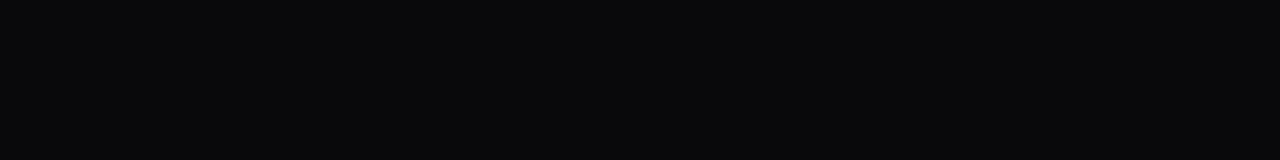
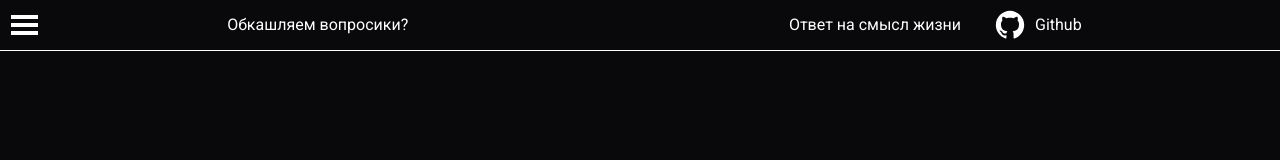
Before and after one commit to VolffS/test-task, a React (Vite) app: page /test-task/test-task in a window 1280 px wide. Before the commit this address had no page. Shown: the top 160 px of the page. Built offline with nearby package versions, Linux system fonts and the light colour scheme; no server answers.

Commit message:
fix v1.4

```diff
--- a/src/components/header/header.tsx
+++ b/src/components/header/header.tsx
@@ -1,6 +1,7 @@
 import './header.scss'
 import {BurgerMenu} from "@/components/burger-menu/burger-menu.tsx";
 import {Link, Outlet} from "react-router-dom";
+import githubSvg from '@/assets/img/github.svg'
 
 
 export default function Header() {
@@ -16,7 +17,7 @@
                                 <p className="navigation__link__description">Ответ на смысл жизни</p>
                             </a>
                             <a href="https://github.com/VolffS" className="navigation__link">
-                                <img src="/github.svg" alt="" className="navigation__link__img"/>
+                                <img src={githubSvg} alt="" className="navigation__link__img"/>
                                 <p className="navigation__link__description">Github</p>
                             </a>
                         </div>
```
Also changed, not shown: src/App.tsx (+5 -5 lines), src/assets/img/github.svg (renamed from public/github.svg), 14 other files (tests, documents, lock files or other folders).
